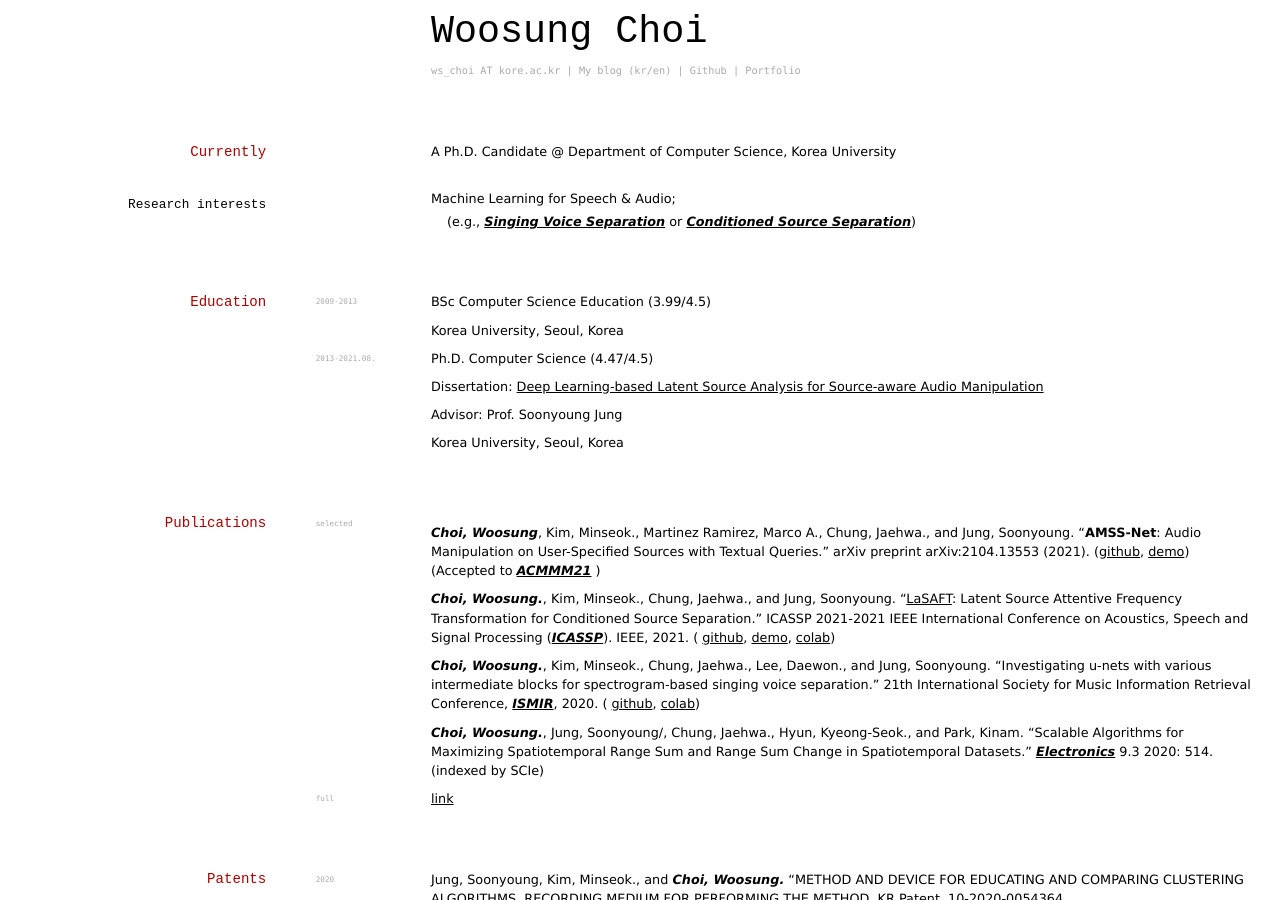
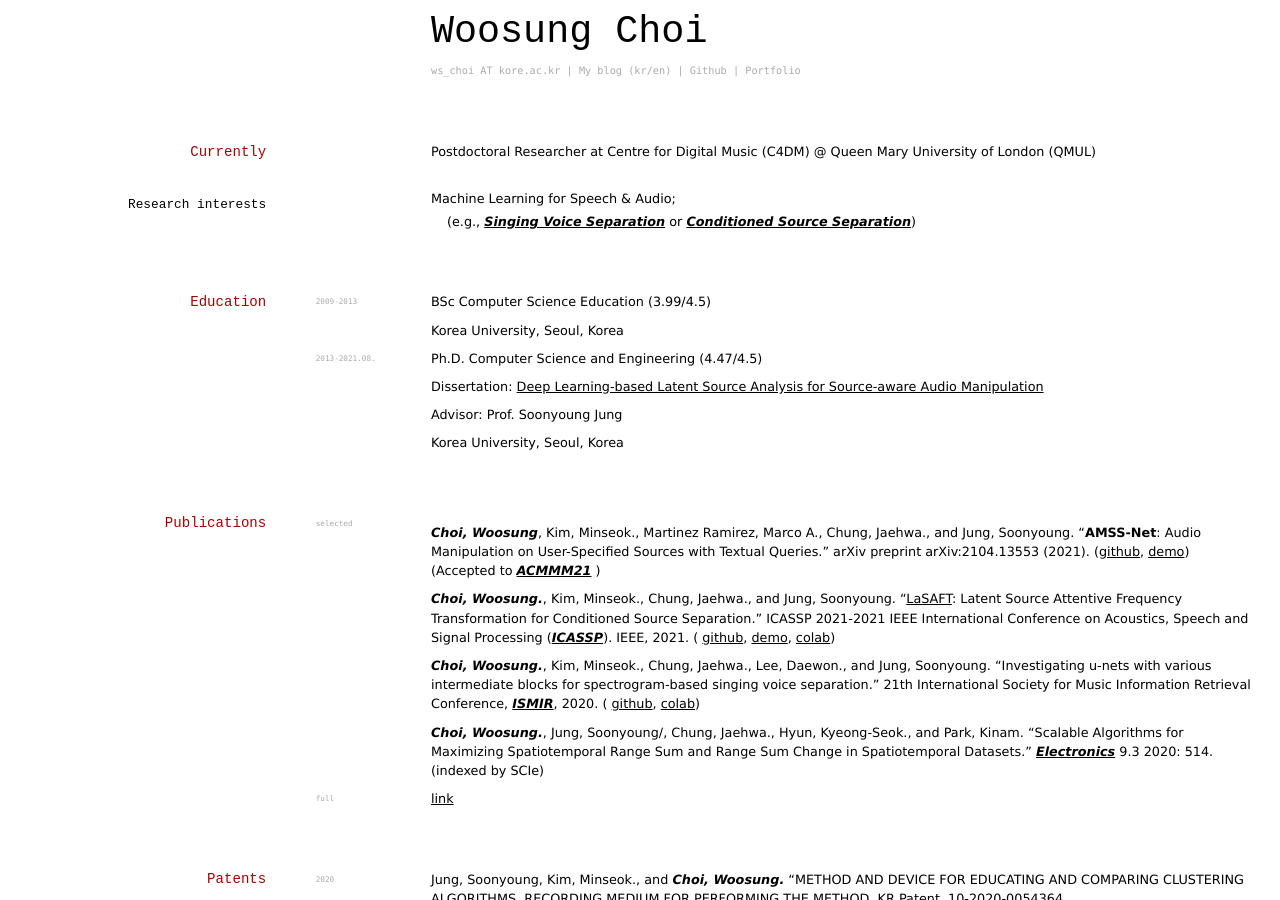
Before and after one commit to ws-choi/cv, a Jekyll site: the page built from index.md, in a window 1280 px wide and 900 px high. Built offline with Jekyll 4.4.1, drawn with Linux system fonts in a browser that asks for light colours; formulas are drawn with MathJax 3.

Commit message:
Update index.md

```diff
--- a/index.md
+++ b/index.md
@@ -14,7 +14,7 @@ title: Woosung Choi
 
 ## Currently
 
-A Ph.D. Candidate @ Department of Computer Science, Korea University
+Postdoctoral Researcher at Centre for Digital Music (C4DM) @ Queen Mary University of London (QMUL)
 
 ### Research interests
 
@@ -29,7 +29,7 @@ BSc Computer Science Education (3.99/4.5)
 Korea University, Seoul, Korea
 
 `2013-2021.08.`
-Ph.D. Computer Science (4.47/4.5)
+Ph.D. Computer Science and Engineering (4.47/4.5)
 
 Dissertation: [Deep Learning-based Latent Source Analysis for Source-aware Audio Manipulation](assets/dissertation.pdf)
 
```
